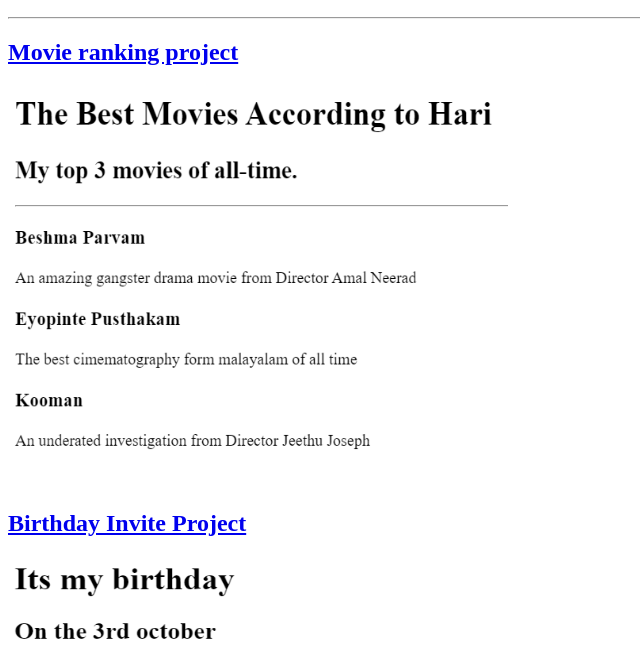
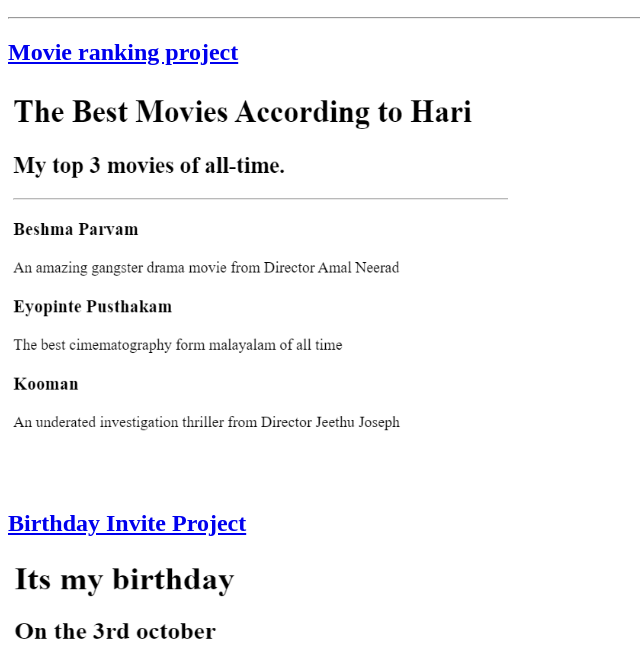
Before and after one commit to HarikrishnanPA/html-portfolio, a plain HTML site: page index.html in a window 1280 px wide. Shown: the part 110-771 px from the top of the page, without its empty margins (0-640 px from the left). Drawn offline with Linux system fonts and the light colour scheme.

Commit message:
index.html

```diff
--- a/index.html
+++ b/index.html
@@ -9,7 +9,7 @@
         <h2>I'am a Web Developer</h2>
         <hr>
         <h2><a href="./public/movie-ranking.html">Movie ranking project</a></h2>
-        <img src="./assets/images/movieranking1.png" alt="movieranking website screenshot"  width="500" height="400">
+        <img src="./assets/images/movieranking11.png" alt="movieranking website screenshot"  width="500" height="400">
         <h2><a href="./public/birthday-invite.html">Birthday Invite Project</a></h2>
         <img src="./assets/images/birthdayinv.png" alt="Birthday invite" width="500" height="600">
         <hr>
```
